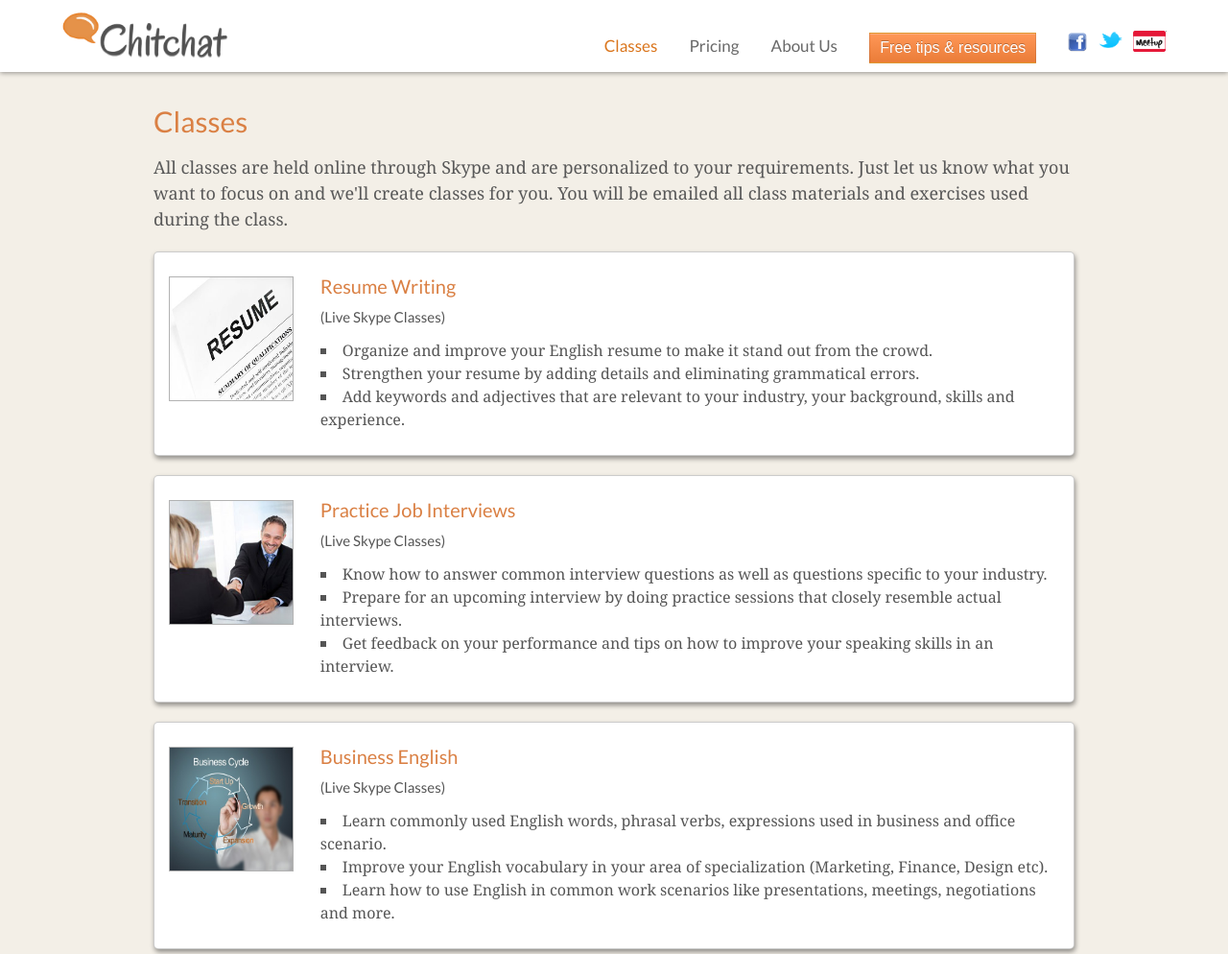
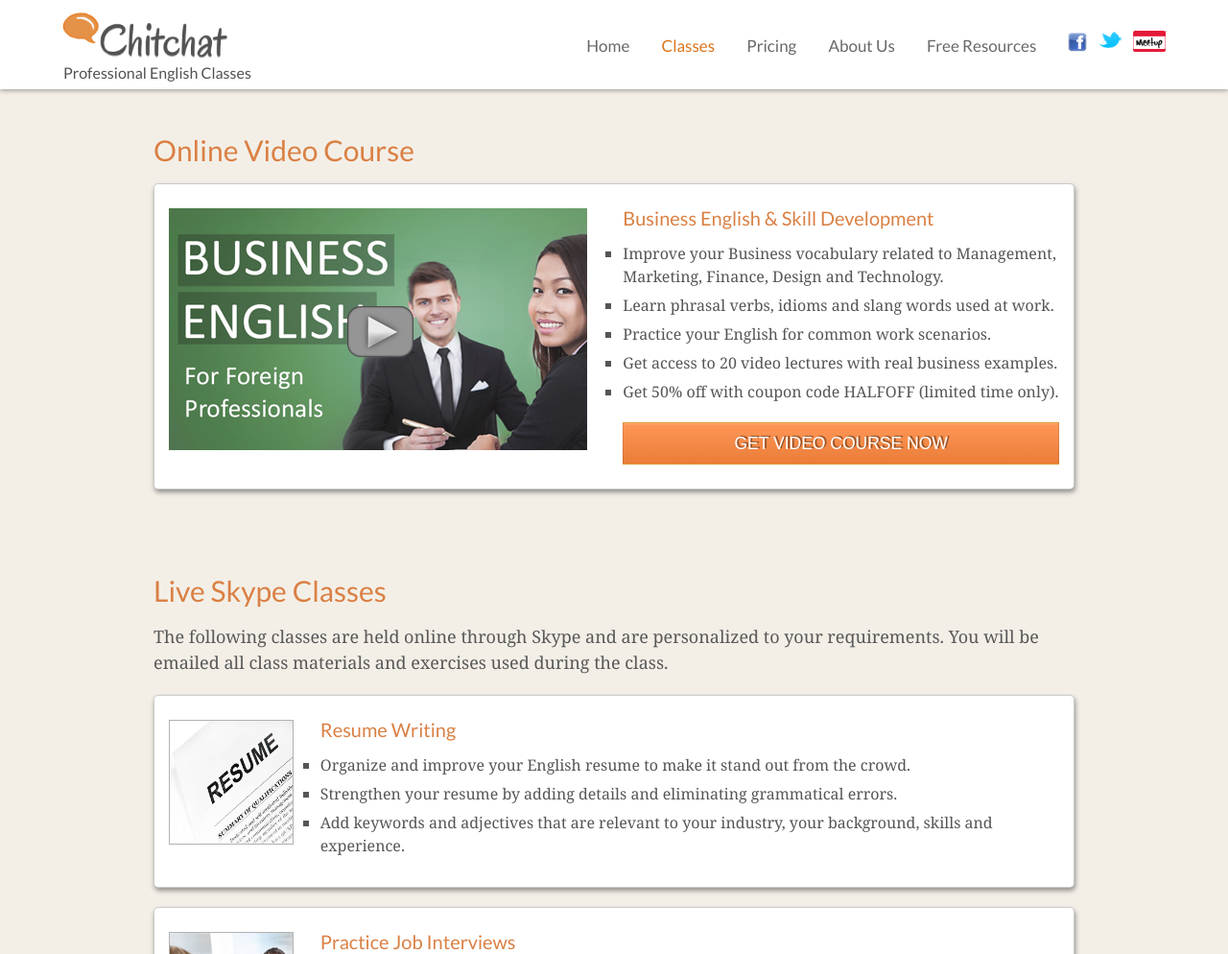
Before and after one commit to moumitasen/chitchat, a website: page public/classes.html in a window 1280 px wide. Shown: the top 994 px of the page at 96% size. Drawn offline with Linux system fonts and the light colour scheme; a script that the page names is missing; a web font is replaced by a local one.

Commit message:
Adding Video Course

```diff
--- a/public/classes.html
+++ b/public/classes.html
@@ -36,14 +36,16 @@
 			<a href="/">
 				<div> <img src ="images/chitchat.png" /></div>
 			</a>
+			<h5>Professional English Classes</h5>
 		</div>
 
 		<nav>
 			<ul>
+				<li><a href="index.html">Home</a></li>
 				<li><a href="classes.html">Classes</a></li>
 				<li><a href="pricing.html">Pricing</a></li>
 				<li><a id="aboutUsButton" href="about.html">About Us </a></li>
-				<li><a role="button" class="btn btn-warning btn-mini" id="tipsButton" href="http://moumita.wufoo.com/forms/m7x4z5/"> Free tips & resources</a></li>
+				<li><a id="tipsButton" href="http://moumita.wufoo.com/forms/m7x4z5/"> Free Resources</a></li>
 
 
 				<li> <a href="https://www.facebook.com/chitchatenglishclasses" target="_blank">
@@ -71,8 +73,38 @@
 			<div class="std_width">
 
 				<div class="class_header">
-					<h2>Classes</h2>
-					<h3>All classes are held online through Skype and are personalized to your requirements. Just let us know what you want to focus on and we'll create classes for you. You will be emailed all class materials and exercises used during the class.</h3>
+					<h2>Online Video Course</h2>
+				</div>
+
+				<div class="class_content std_width">
+
+					<!-- <iframe width="450" height="253" src="http://www.youtube.com/embed/jaSd06wGpo4?autoplay=0&controls=0&showinfo=0&rel=0" frameborder="0" allowfullscreen style="margin-top: 8px"></iframe> -->
+					<div class="UdemyVideo">
+						<a id="videoButton" href="http://www.youtube.com/embed/jaSd06wGpo4?autoplay=1&controls=1&showinfo=0&rel=0" role="button">
+							<img src="images/play-button.png" alt="Business English">
+						</a>
+					</div>
+
+					<div class="class_descr" style="width:49%; float:right;">
+						<h3>Business English & Skill Development </h3>
+						<h4>
+							<ul>
+								<li> Improve your Business vocabulary related to Management, Marketing, Finance, Design and Technology.
+								<li> Learn phrasal verbs, idioms and slang words used at work.</li>
+								<li> Practice your English for common work scenarios. </li>
+								<li> Get access to 20 video lectures with real business examples.</li>
+								<li> Get 50% off with coupon code HALFOFF (limited time only). </li>
+							</ul>
+						</h4>
+						<a href="http://www.udemy.com/businessenglishforprofessionals" role="button" class="btn btn-warning btn-large" style="text-decoration:none;display: block; margin-top:20px;" target="_blank">GET VIDEO COURSE NOW</a>
+
+					</div>
+
+				</div>
+
+				<div class="class_header">
+					<h2>Live Skype Classes</h2>
+					<h3>The following classes are held online through Skype and are personalized to your requirements. You will be emailed all class materials and exercises used during the class.</h3>
 				</div>
 
 			</div>
@@ -81,7 +113,7 @@
 				<img class="class_image" src="images/resume.jpg" alt="Business English">
 				<div class="class_descr">
 					<h3>Resume Writing </h3>
-					<h3 style ="color:#555555;font-size:15px">(Live Skype Classes) </h3>
+					<!-- <h3 style ="color:#555555;font-size:15px">(Live Skype Classes) </h3> -->
 					<h4>
 						<ul>
 							<li> Organize and improve your English resume to make it stand out from the crowd.</li>
@@ -99,7 +131,7 @@
 				<img class="class_image" src="images/interview.jpg" alt="Practice Interview">
 				<div class="class_descr">
 					<h3>Practice Job Interviews</h3>
-					<h3 style ="color:#555555;font-size:15px">(Live Skype Classes) </h3>
+					<!-- <h3 style ="color:#555555;font-size:15px">(Live Skype Classes) </h3> -->
 					<h4>
 						<ul>
 							<li> Know how to answer common interview questions as well as questions specific to your industry.</li>
@@ -113,12 +145,12 @@
 			</div>
 
 
-			<div class="class_content std_width">
+			<!-- <div class="class_content std_width">
 				<img class="class_image" src="images/business.jpg" alt="Business English">
 				<div class="class_descr">
 					<h3>Business English</h3>
-					<h3 style ="color:#555555;font-size:15px">(Live Skype Classes) </h3>
-					<h4>
+					<h3 style ="color:#555555;font-size:15px">(Live Skype Classes) </h3> -->
+					<!--<h4>
 						<ul>
 							<li> Learn commonly used English words, phrasal verbs, expressions used in business and office scenario.</li>
 							<li> Improve your English vocabulary in your area of specialization (Marketing, Finance, Design etc).</li>
@@ -128,7 +160,7 @@
 				</div>
 
 			</div>
-
+ -->
 
 			<!--<div class="class_content std_width">
 				<img class="class_image" src="images/social.jpg" style="width:130px; height:130px">
@@ -191,8 +223,9 @@
 				</div>
 
 			</div>-->
-
-
+		<div class="std_width">
+			<a id="signUpButton" href="http://moumita.wufoo.com/forms/z7x4m1" role="button" class="btn btn-warning btn-large" style="text-decoration:none; display:block; width:450px;margin:0 auto;">REQUEST SKYPE CLASSES</a>
+		</div>
 
 		</div>
 
--- a/public/css/chitchat.css
+++ b/public/css/chitchat.css
@@ -39,14 +39,13 @@ header{
 	opacity: 0.8;
 }
 
-.logo_container h1 {
-	font-size: 45px;
-	font-family: 'Oregano', sans-serif;
+.logo_container h5 {
+	font-size: 16px;
+	font-family: 'Lato', sans-serif;
 	font-weight: normal;
-	float: right;
-	margin:0;
+	margin:2px;
 	color: rgb(82, 82, 82);
-	text-shadow: 0 1px 0px rgba(0, 0, 0, 0.3);
+	text-decoration:none;
 }
 
 nav{
@@ -129,7 +128,7 @@ box-shadow: 0px 6px 5px rgba(0,0,0,0.4);
 	font-size: 35px;
 	font-family: 'Lato',helvetica;
 	font-weight: normal;
-	color: rgb(58, 58, 58);
+	color: rgb(68, 68, 68);
 	margin-bottom: 15px;
 	line-height: 1.5;
 	word-spacing: 7px;
@@ -137,10 +136,16 @@ box-shadow: 0px 6px 5px rgba(0,0,0,0.4);
 
 .left_box h4{
 	line-height: 2;
-	color: rgb(51, 51, 51);
 	font-weight: normal;
 	margin-bottom: 25px;
+	margin-left: 12px;
 	font-size: 18px;
+}
+
+.left_box h4 li{
+	font-family: 'Lato',helvetica;
+	color: rgb(80, 80, 80);
+	text-align: left;
 }
 
 .btn-warning{
@@ -310,7 +315,6 @@ footer{
 
 .class_header{
 	padding-top:40px;
-
 }
 
 .class_header h2{
@@ -319,6 +323,7 @@ footer{
 	color:rgb(218, 128, 68);
 	font-weight: normal;
 	margin-bottom: 20px;
+	margin-top: 30px;
 }
 
 .class_header h3{
@@ -328,6 +333,20 @@ footer{
 	line-height: 1.5;
 }
 
+
+
+.UdemyVideo{
+	width:47%;
+	min-height: 243px;
+	background-image: url(../images/udemy_video_website.png);
+	float: left;
+	opacity: 0.9;
+}
+
+.UdemyVideo:hover{
+	opacity: 1;
+	filter: alpha(opacity=100);
+}
 
 .class_content{
 	margin:	20px auto;
@@ -366,9 +385,13 @@ footer{
 
 .class_descr ul {
 	list-style: square;
-	list-style-position:inside;
+	list-style-position:outside;
 	padding: 0px;
 	margin: 0px;
+}
+
+.class_descr ul li{
+	margin-bottom: 6px;
 }
 
 .class_image{
--- a/public/js/custom.js
+++ b/public/js/custom.js
@@ -100,5 +100,14 @@ var scr = d.getElementsByTagName(t)[0], par = scr.parentNode; par.insertBefore(s
                 'transitionOut'     : 'none',
                 'type'              : 'iframe'
             });
+
+            $("#videoButton").fancybox({
+                'width'             : '860',
+                'height'            : '490',
+                'autoScale'         : false,
+                'transitionIn'      : 'none',
+                'transitionOut'     : 'none',
+                'type'              : 'iframe'
+            });
         });
     // </script>
```
Also changed, not shown: public/about.html (+2 -1 lines), public/index.html (+19 -6 lines), public/pricing.html (+3 -1 lines), public/images/play-button.png (added), public/images/play-button1.png (added), public/images/udemy_video_website.png (added).
